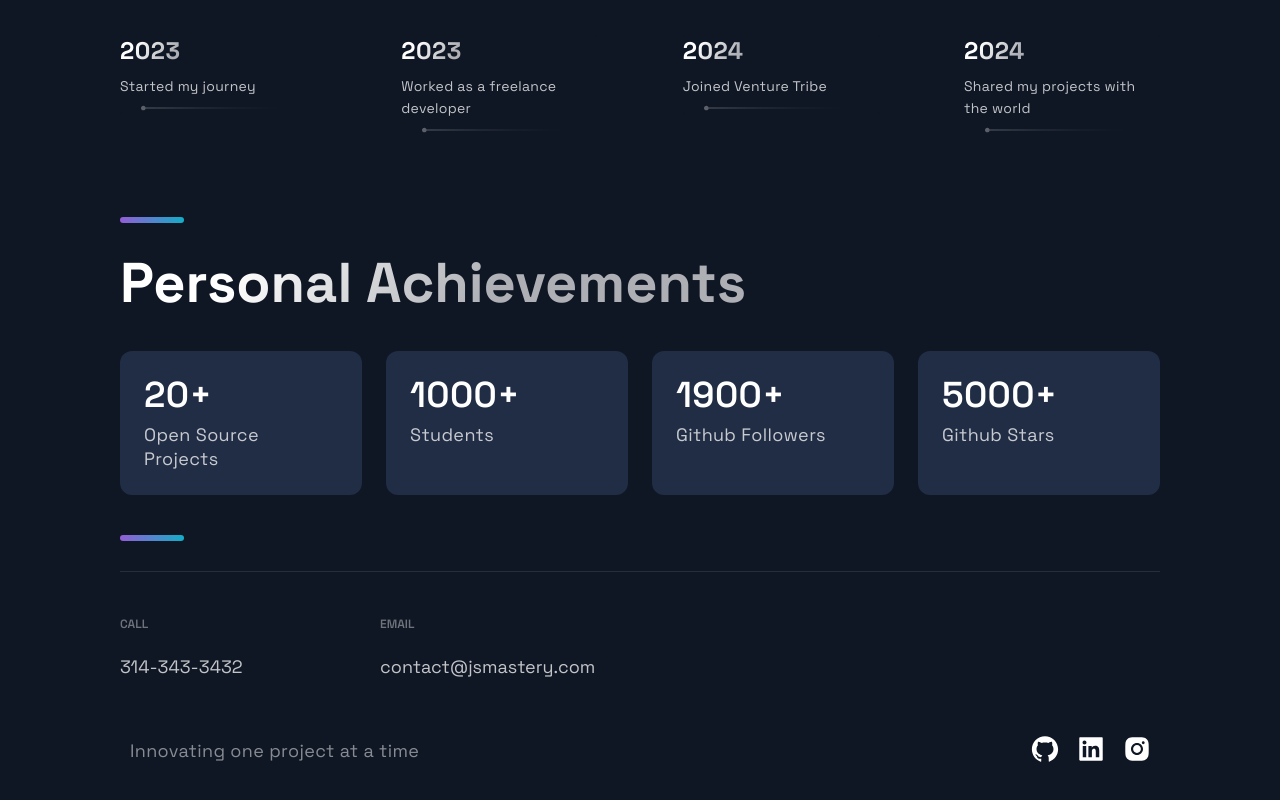
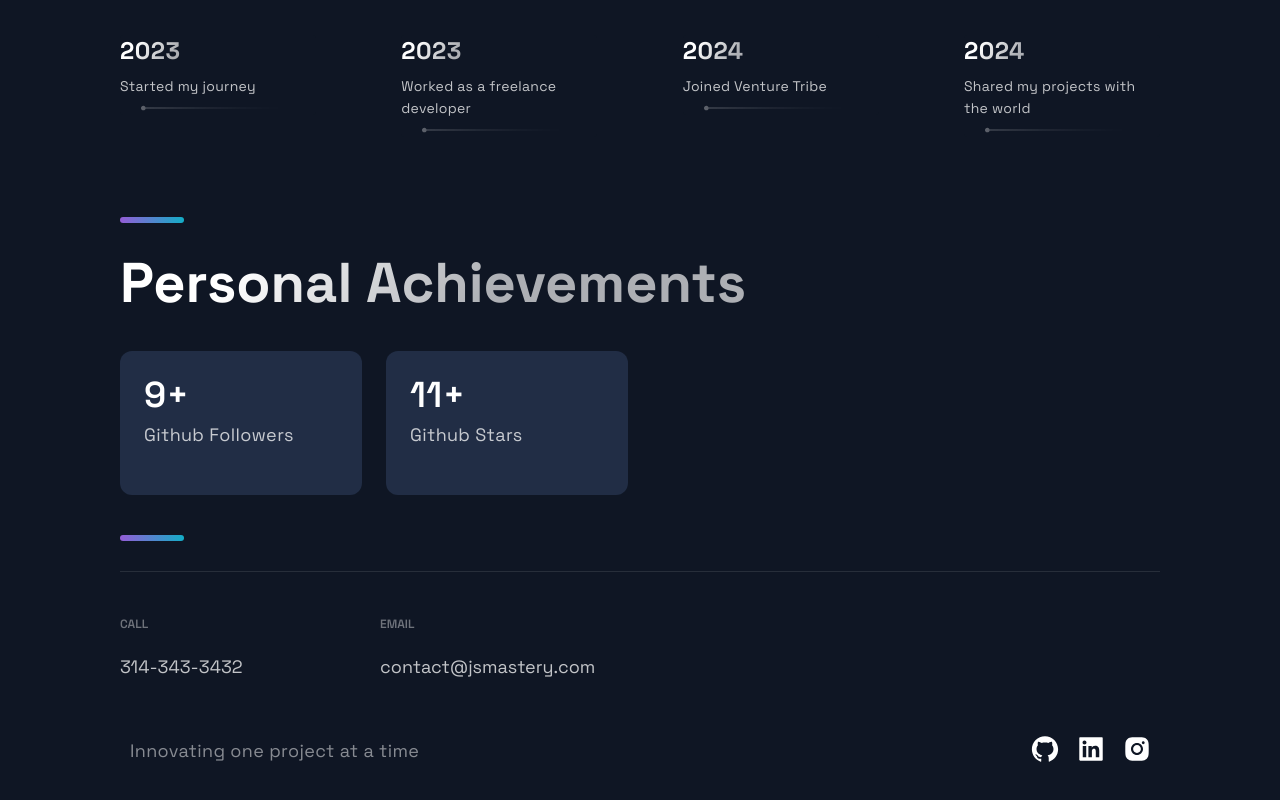
Before and after one commit to RocDev001/portfolio-website, a Next.js app: page / in a window 1280 px wide. Shown: the part 3316-4116 px from the top of the page. Built offline with nearby package versions, Linux system fonts and the light colour scheme.

Commit message:
Update Acomplishments.js

```diff
--- a/src/components/Acomplishments/Acomplishments.js
+++ b/src/components/Acomplishments/Acomplishments.js
@@ -4,10 +4,8 @@
 import { Box, Boxes, BoxNum, BoxText } from './AcomplishmentsStyles';
 
 const data = [
-  { number: 20, text: 'Open Source Projects'},
-  { number: 1000, text: 'Students', },
-  { number: 1900, text: 'Github Followers', },
-  { number: 5000, text: 'Github Stars', }
+  { number: 9, text: 'Github Followers', },
+  { number: 11, text: 'Github Stars', }
 ];
 
 const Acomplishments = () => (
```
